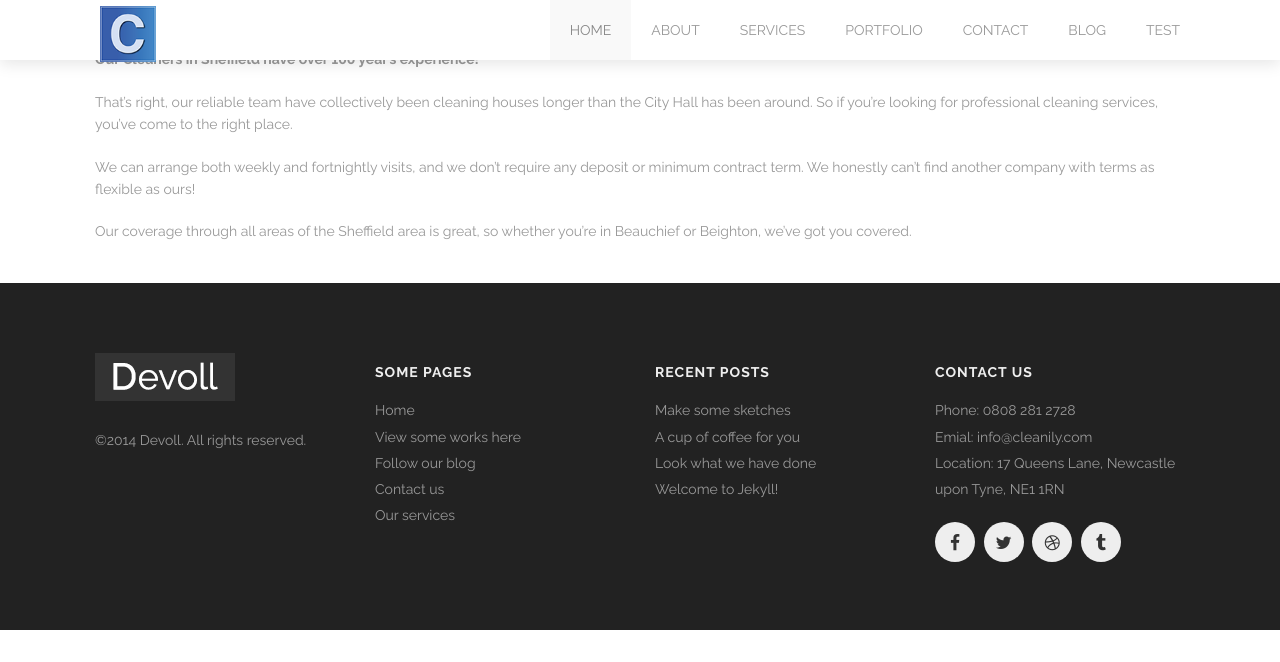
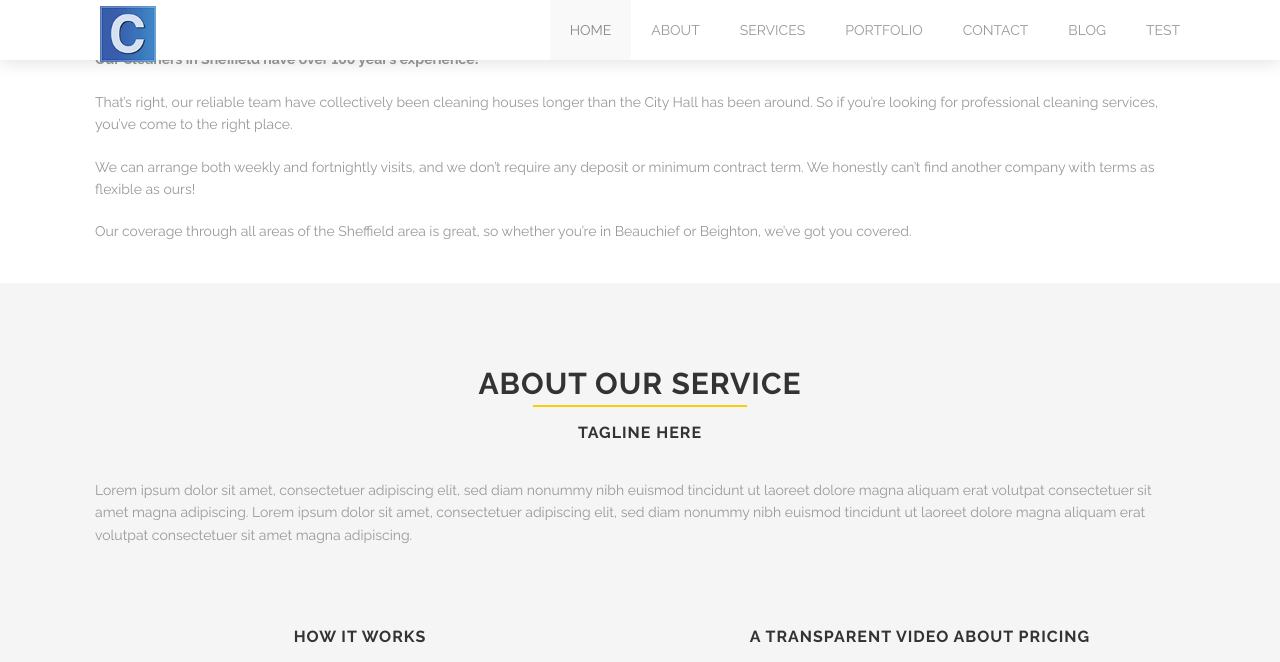
Before and after one commit to webuimaker/edward, a Jekyll site: the page built from index.html, in a window 1280 px wide and 1400 px high, scrolled down 1219 px. Shown: the top 662 px of the window. Built offline with Jekyll 4.4.1, drawn with Linux system fonts in a browser that asks for light colours; before the commit the page ends 1849 px from its top, so only the background shows below that; some of the changed text lies outside the part shown.

Commit message:
added our services

```diff
--- /dev/null
+++ b/_includes/our-services.html
@@ -0,0 +1,97 @@
+<div class='full'  style="background: #f5f5f5;">
+  <div class='row'>
+    <div class='large-12 columns'>
+		<div class="mod modSectionHeader">
+		  <div class="special-title centered-text">
+			<h2>{{page.ourServices.sectionTitle}}</h2>
+		  </div>
+		  {% if page.ourServices.tagline %}
+			<h3 class='centered-text' >{{page.ourServices.tagline}} </h3>
+		  {% endif %}
+		</div>
+
+      <div class='spacing'></div>
+	  {% if page.ourServices.details %}
+			 <p>
+			{{page.ourServices.details}}
+		  </p>
+	 {% endif %}
+
+      <div class='three spacing'></div>
+    </div>
+  </div>
+  <div class='row'>
+	 {% if page.ourServices.howItWorksVideo.videoUrl %}
+		 <div class='medium-6 columns'>
+			<h3 class="text-center">{{page.ourServices.howItWorksVideo.heading}}</h3>
+			<div class="embed-container">
+			  <iframe
+				  src="{{page.ourServices.howItWorksVideo.videoUrl}}"
+				  width="500"
+				  height="281"
+				  frameborder="0"
+				  webkitallowfullscreen
+				  mozallowfullscreen
+				  allowfullscreen>
+			  </iframe>
+			</div>
+		</div>
+	{% endif %}
+	 {% if page.ourServices.transparentVideo.videoUrl %}
+		 <div class='medium-6 columns'>
+			<h3 class="text-center">{{page.ourServices.transparentVideo.heading}}</h3>
+			<div class="embed-container">
+			  <iframe
+				  src="{{page.ourServices.transparentVideo.videoUrl}}"
+				  width="500"
+				  height="281"
+				  frameborder="0"
+				  webkitallowfullscreen
+				  mozallowfullscreen
+				  allowfullscreen>
+			  </iframe>
+			</div>
+		</div>
+	{% endif %}
+
+	<div class='medium-6 columns'>
+		<div class='two spacing'></div>
+		<h3 class="">Local Areas</h3>
+		{% for service in page.ourServices.localAreas %}
+		<ul>
+			<li>{{service.text}}</li>
+		</ul>
+		{% endfor %}
+	</div>
+	<div class='medium-6 columns'>
+		<div class='two spacing'></div>
+		<h3 class="">Local Articles</h3>
+		{% for post in site.posts %}
+		<ul>
+			<li><a href="{{post.url}}">{{post.title}}</a></li>
+		</ul>
+		{% endfor %}
+	</div>
+
+
+
+
+
+
+
+
+    <div class='medium-6 columns'>
+      {% for service in page.services %}
+        <div class='fadein mod modIconText' data-delay='{{ 300 | times:forloop.index0 }}'>
+          <div class='icon-text-simple'>
+            <i class='fa fa-{{service.icon}}'></i>
+            <h3>{{service.title}}</h3>
+            <p>{{service.desc}}</p>
+          </div>
+          <div class='two spacing'></div>
+        </div>
+      {% endfor %}
+    </div>
+  </div>
+  <div class='spacing'></div>
+</div>
--- a/_layouts/home.html
+++ b/_layouts/home.html
@@ -96,3 +96,4 @@
   </div>
 </div>
 {% include howitswork.html %}
+{% include our-services.html %}
--- a/index.html
+++ b/index.html
@@ -74,4 +74,19 @@
         sit quae nostrum.
       icon: fa fa-comments-o
       title: Creative design
+ourServices:
+  sectionTitle: "About Our Service"
+  tagline: "tagline here"
+  details: "Lorem ipsum dolor sit amet, consectetuer adipiscing elit, sed diam nonummy nibh euismod tincidunt ut laoreet dolore magna aliquam erat volutpat consectetuer sit amet magna adipiscing. Lorem ipsum dolor sit amet, consectetuer adipiscing elit, sed diam nonummy nibh euismod tincidunt ut laoreet dolore magna aliquam erat volutpat consectetuer sit amet magna adipiscing."
+  howItWorksVideo:
+    videoUrl: "https://player.vimeo.com/video/278654013"
+    heading: "How it works"
+  transparentVideo:
+    videoUrl: "https://player.vimeo.com/video/284347668"
+    heading: "A transparent video about pricing"
+  localAreas:
+    - text: "list -1"
+    - text: "list -2"
+    - text: "list -3"
+    - text: "list -4"
 ---
```
